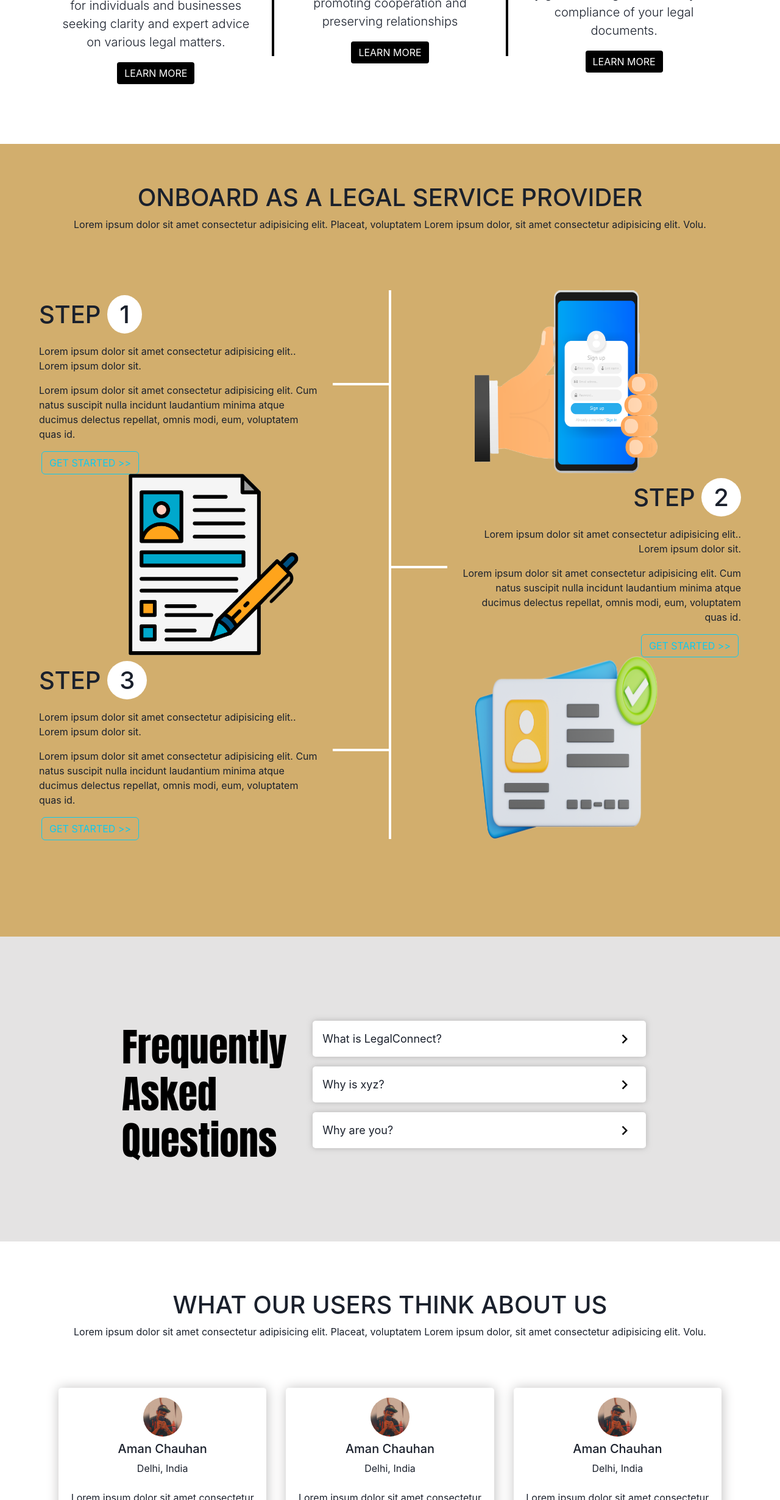
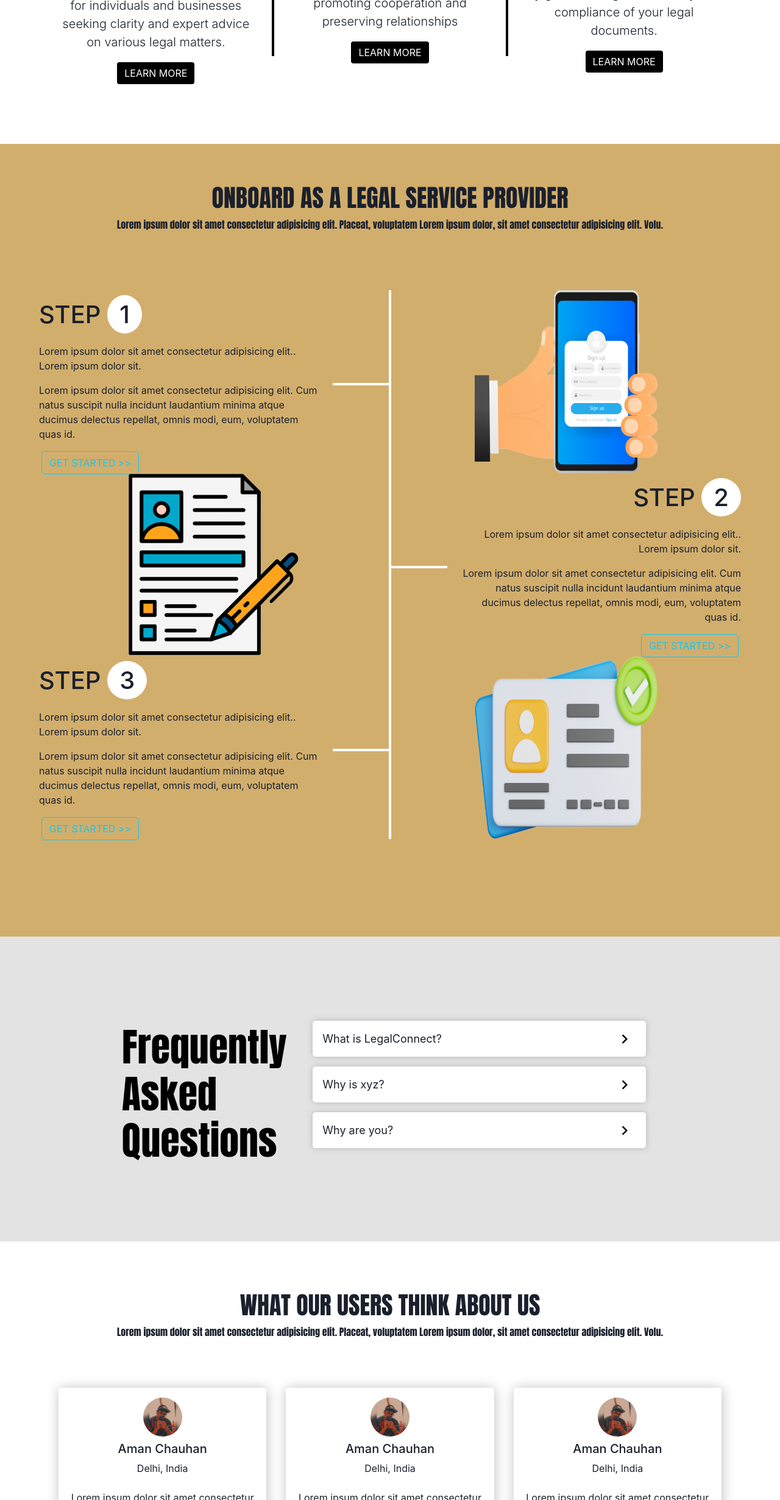
Before and after one commit to akshwalia/legal-connect, a React (Vite) app: page / in a window 1280 px wide. Shown: the part 2141-4601 px from the top of the page at 61% size. Built offline with nearby package versions, Linux system fonts and the light colour scheme; a web font is replaced by a local one.

Commit message:
Change fonts

```diff
--- a/src/App.css
+++ b/src/App.css
@@ -269,6 +269,7 @@ body {
 }
 .onboard_heading{
   padding-bottom: 5rem;
+  font-family: 'Anton', monospace;
 }
 .onboard_step{
   display: flex;
@@ -401,6 +402,7 @@ body {
 }
 .review_heading{
   padding-bottom: 3rem;
+  font-family: 'Anton', monospace;
 }
 .review_content{
   display: flex;
```
